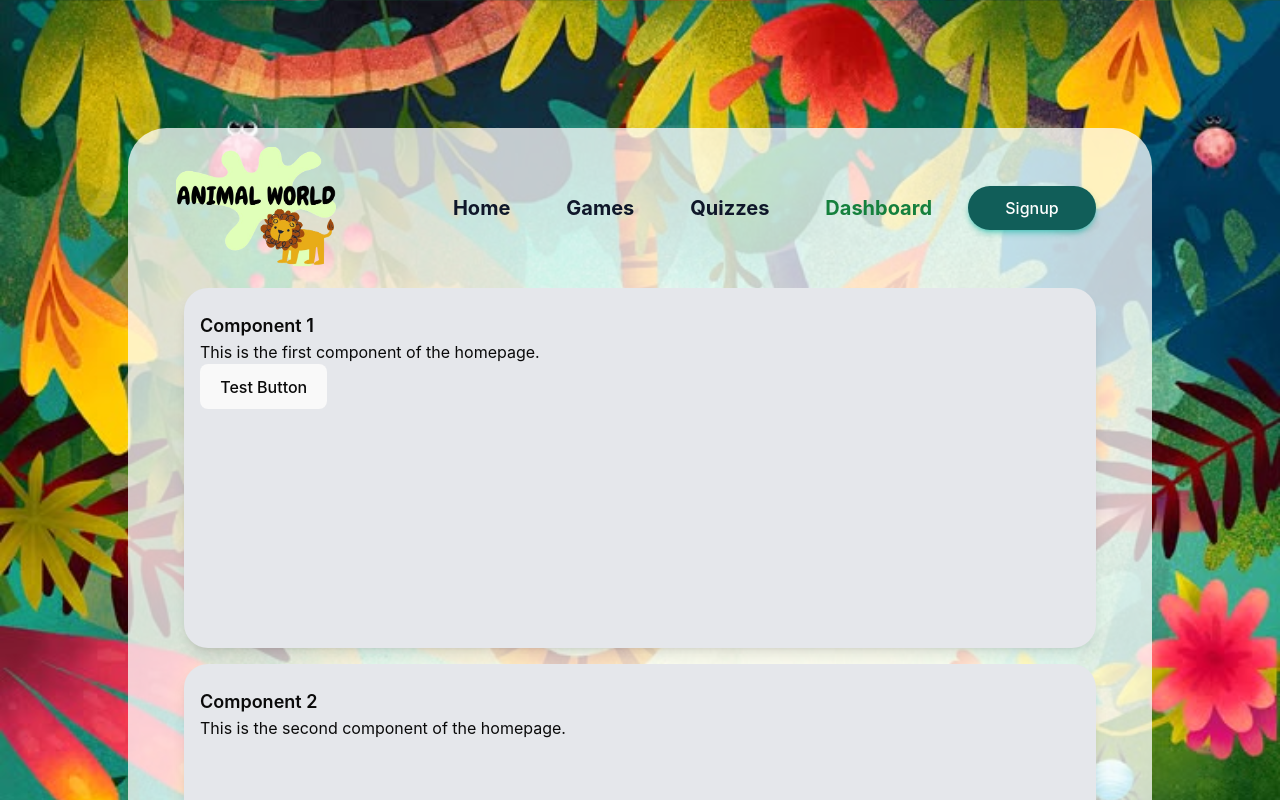
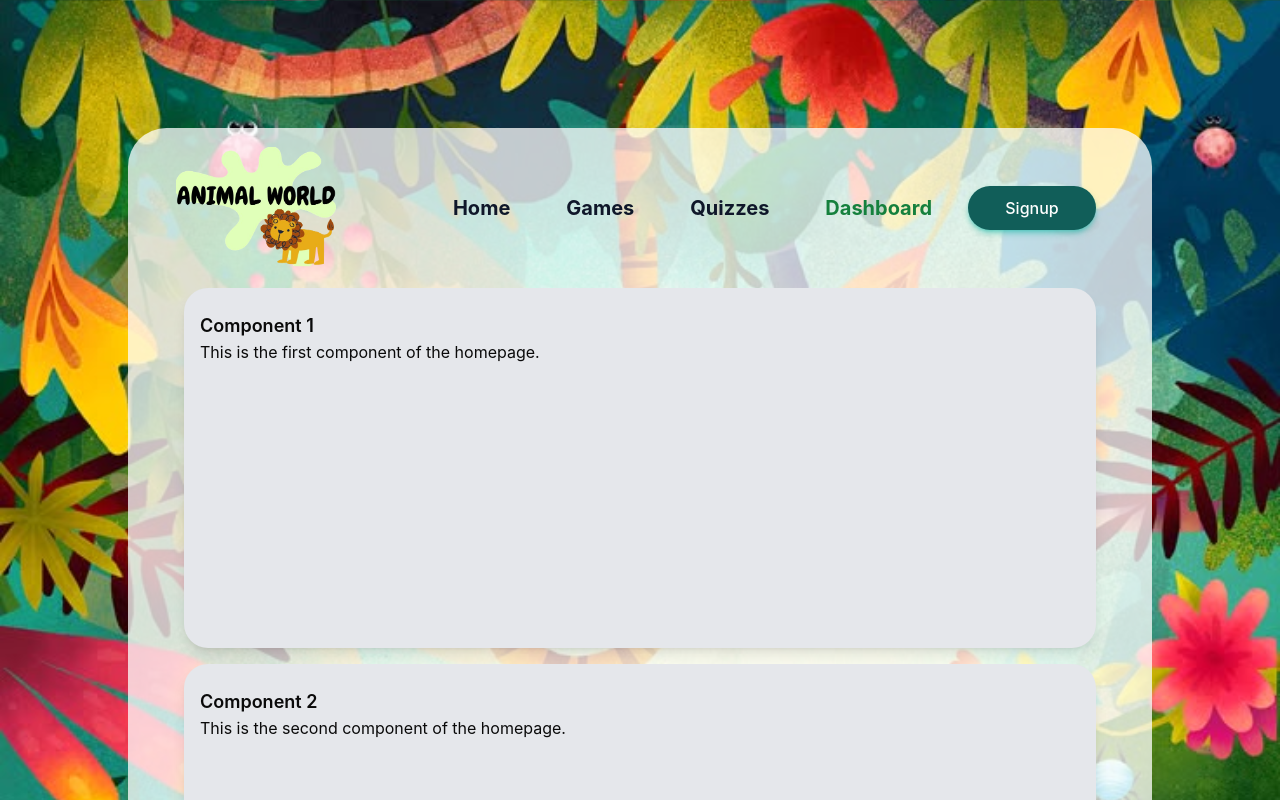
Before and after one commit to chingu-voyages/V54-tier3-team-36, a React (Vite) app in the folder client/: page /dashboard in a window 1280 px wide. Shown: the top 800 px of the page. Built offline with nearby package versions, Linux system fonts and the light colour scheme.

Commit message:
remove testing code

```diff
--- a/client/src/components/Component1.jsx
+++ b/client/src/components/Component1.jsx
@@ -1,27 +1,9 @@
 import React from "react";
-
-
-
-const handleClick = async ()=> {
-  console.log("click")
-  const data = {userId: '6837c222f497c2e81adcd447', gameName: 'puzzle', score: 10, win:1}
-  const res = await fetch('http://localhost:5000/api/games/result', {
-    method: "POST",
-    headers: {"Content-Type": "application/json"},
-    body: JSON.stringify(data),
-  });
-  const result = await res.json();
-  console.log("result")
-  console.log(result)
-
-
-}
 
 const Component1 = () => (
   <div className="w-full max-w-7xl h-[45vh] px-4 py-6 bg-gray-200 rounded-3xl shadow-lg">
     <h2 className="text-lg font-semibold">Component 1</h2>
     <p>This is the first component of the homepage.</p>
-    <button onClick={handleClick}> Test Button</button>
   </div>
 );
 
```
